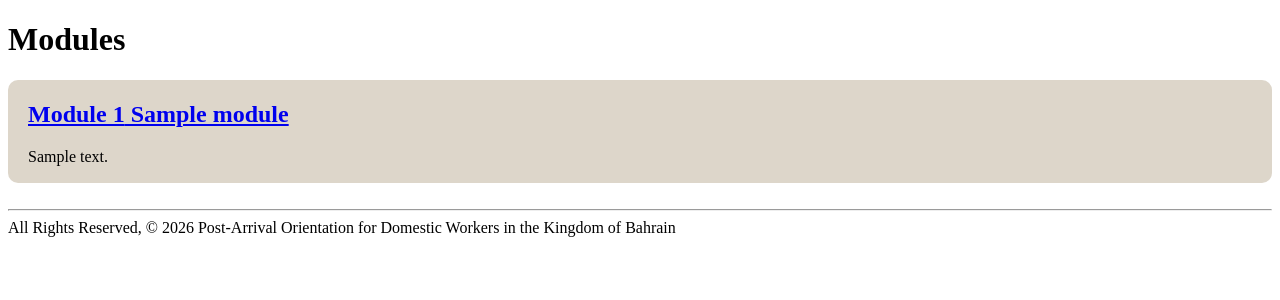
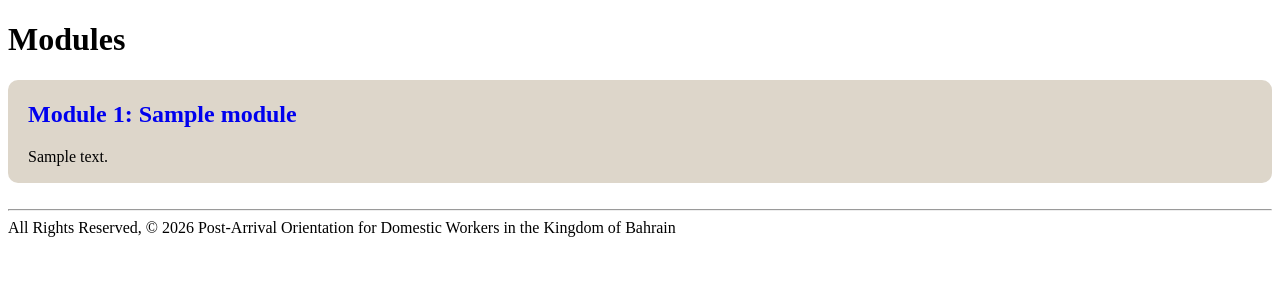
Before and after one commit to Abdulla263/PAO, a Django app: page /modules/ in a window 1280 px wide. Shown: the part 46-346 px from the top of the page. Run offline with Django 5.2, Linux system fonts and the light colour scheme; tables that the repository leaves empty hold one stand-in row (values such as "Sample post").

Commit message:
saving any changes before pull

```diff
--- a/PAO/main_app/static/css/theme.css
+++ b/PAO/main_app/static/css/theme.css
@@ -26,3 +26,7 @@ nav a {
 p {
     color: black
 }
+
+a {
+    text-decoration: none;
+}
--- a/PAO/main_app/templates/modules/modules.html
+++ b/PAO/main_app/templates/modules/modules.html
@@ -5,8 +5,8 @@
 {% for module in modules %}
   <div class="module-card">
     <a href="{% url 'detail' module.id %}">
-    <h2><b>Module {{ module.id }}</b>
-{{ module.title }}</h2></a>
+    <h2><b>Module {{ module.id }}:</b>
+    {{ module.title }}</h2></a>
     <p>{{ module.description }}</p>
   </div>
   <br>
```
